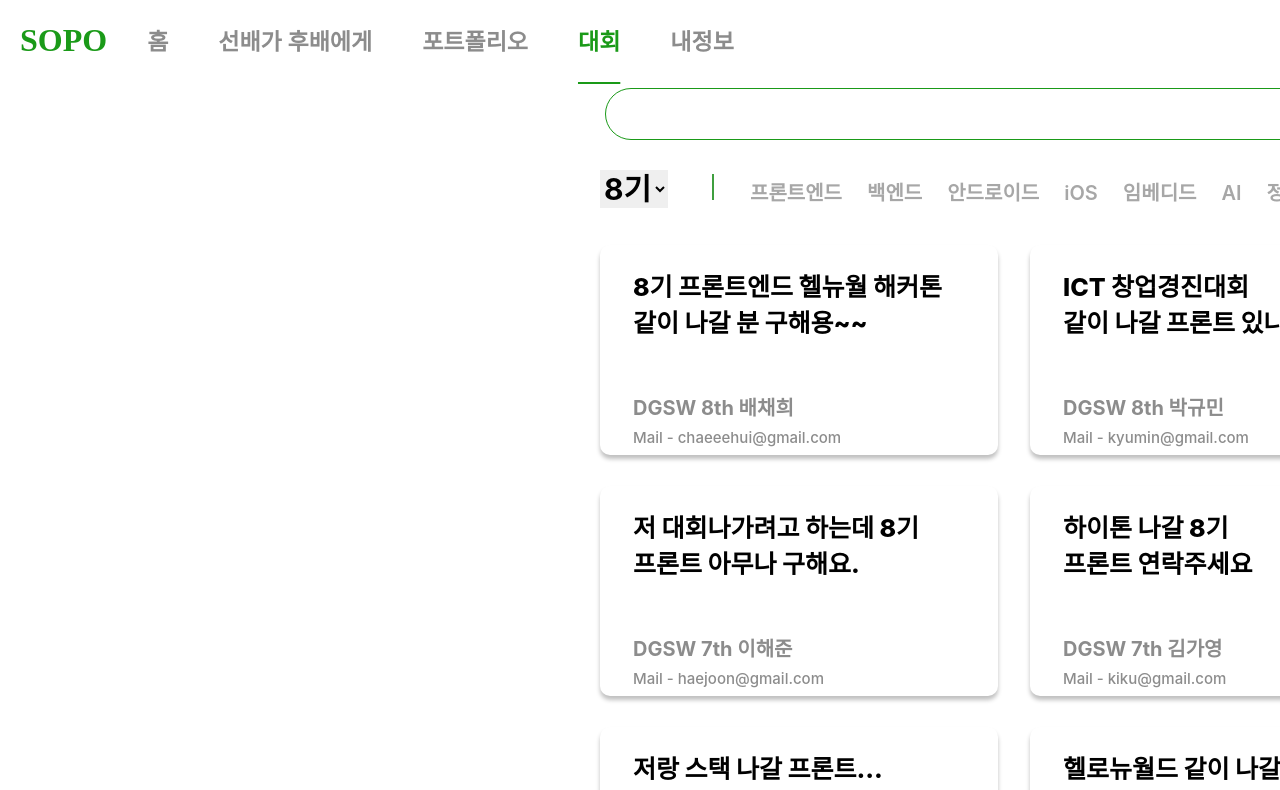
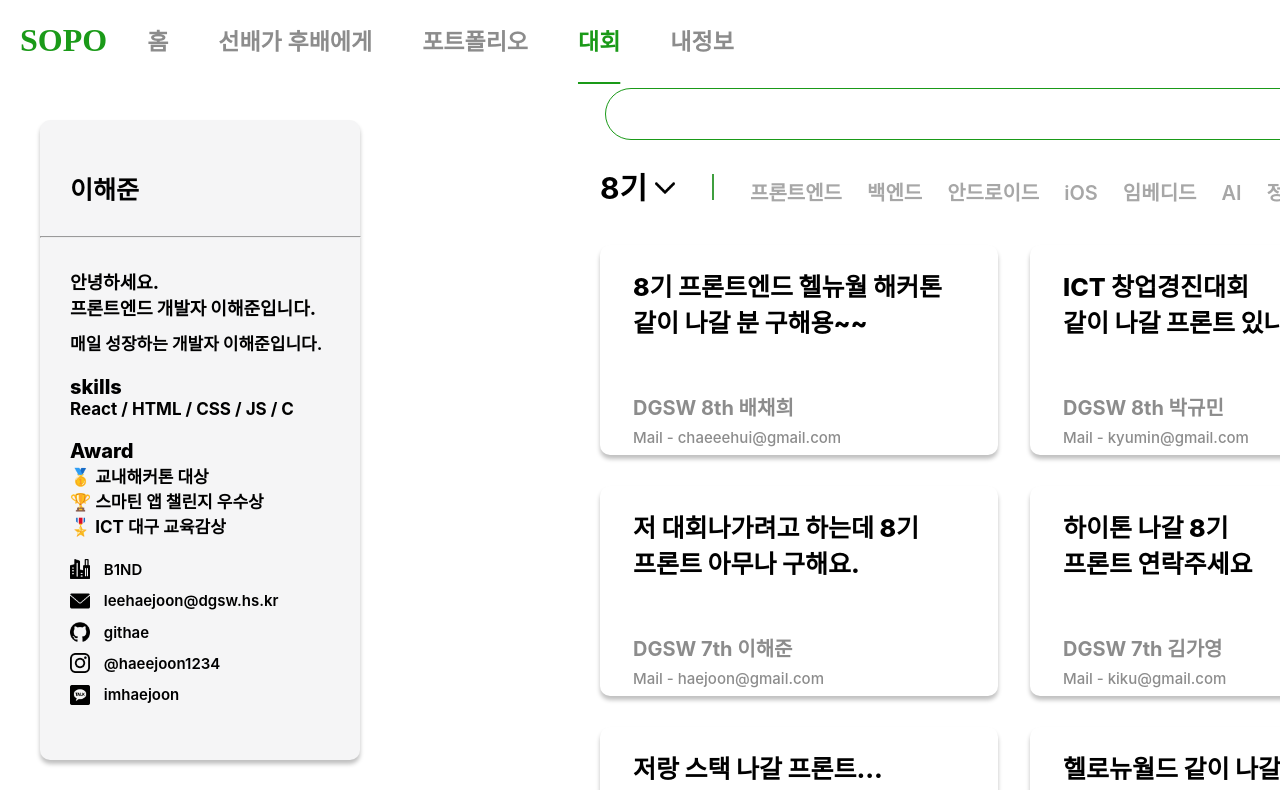
Before and after one commit to Sopo2023/SOPO_FRONTLAST, a React (Create React App) app in the folder SOPOLAST/: page /Competition in a window 1280 px wide. Shown: the top 790 px of the page. Built offline with nearby package versions, Linux system fonts and the light colour scheme.

Commit message:
🐛 ::	포트폴리오, 대회 페이지 오류 수정

```diff
--- a/SOPOLAST/src/App.css
+++ b/SOPOLAST/src/App.css
@@ -1,8 +1,6 @@
-@import url(../src/Components/Main/main.css);
+
 @import url(../src/Components/Login/login.css);
 
 @import url(../src/Components/Sidewrite/write.css);
 @import url(../src/Components/Signup/signup.css);
 @import url(../src/Components/Mypage/mypage.css);
-
-@import url(../src/Components/compsub/cometitionsub.css);
--- a/SOPOLAST/src/Components/Competition/Competition.js
+++ b/SOPOLAST/src/Components/Competition/Competition.js
@@ -6,9 +6,7 @@
 function Competition() {
   return (
     <div className="Competition">
-      <div className="content">
         <Head />
-        </div>
         <Sidname />
         <div className='searchBox1'>
         <div className="search_1" >
@@ -21,7 +19,7 @@
               <option>8기 </option>
               <option>7기 </option>
               <option>6기 </option>
-            </select>
+          </select>
             <div className='gradegreen'> | </div>
             <div className='majorSelect'>
               <div className='frontEnd'> 프론트엔드 </div>
@@ -64,8 +62,9 @@
             <div className='gatherGradeName'> DGSW 8th 김호준 </div>
             <div className='gatherMail'> Mail - gaemi@gmail.com </div>
         </div>
-        </div>
+      </div>
     </div>
+
   );
 }
 
--- a/SOPOLAST/src/Components/Main/main.css
+++ b/SOPOLAST/src/Components/Main/main.css
@@ -1,8 +1,8 @@
-
+/*
 .content{
   width: 100vw;
   height: 100vh;
-}
+} */
 .footer{
   position: absolute;
   background-color: #ebebeb;
--- a/SOPOLAST/src/Components/Main/mainpage.js
+++ b/SOPOLAST/src/Components/Main/mainpage.js
@@ -4,6 +4,7 @@
 import Post2 from "../../Assets/img/postimg.jpeg";
 import Post3 from "../../Assets/img/newjeans.jpeg";
 import Head from '../../head/head';
+import "./main.css"
 
 export default function Start(){
 
--- a/SOPOLAST/src/Components/Portfolio/protfolio.css
+++ b/SOPOLAST/src/Components/Portfolio/protfolio.css
@@ -168,9 +168,9 @@
   .gradeSelet{
     position: absolute;
     display: inline-block;
-
+    width: 80px;
     margin-top: 20px;
-
+    outline: none;
     color: #000;
     font-family: Inter;
     font-size: 30px;
@@ -179,7 +179,16 @@
     line-height: normal;
 
     border: none;
+    appearance: none;
+    -webkit-appearance: none;
+    -moz-appearance: none;
+    background: url("../../Assets/img/arrow.png") no-repeat right center;
+    background-position: calc(100% - 5px) center;
+    background-size: 20px 20px;
   }
+  .gradeSelet::-ms-expand {
+    display: none;
+}
 
   .gradegreen{
     color: green;
--- a/SOPOLAST/src/Components/compsub/competitionsub.js
+++ b/SOPOLAST/src/Components/compsub/competitionsub.js
@@ -1,6 +1,7 @@
 import './cometitionsub.css';
 import Side from '../Sidebar/side';
 import { Link } from 'react-router-dom';
+import "./cometitionsub.css"
 function App() {
   return (
     <div className="App">
```
Also changed, not shown: SOPOLAST/src/Assets/img/arrow.png (added).
